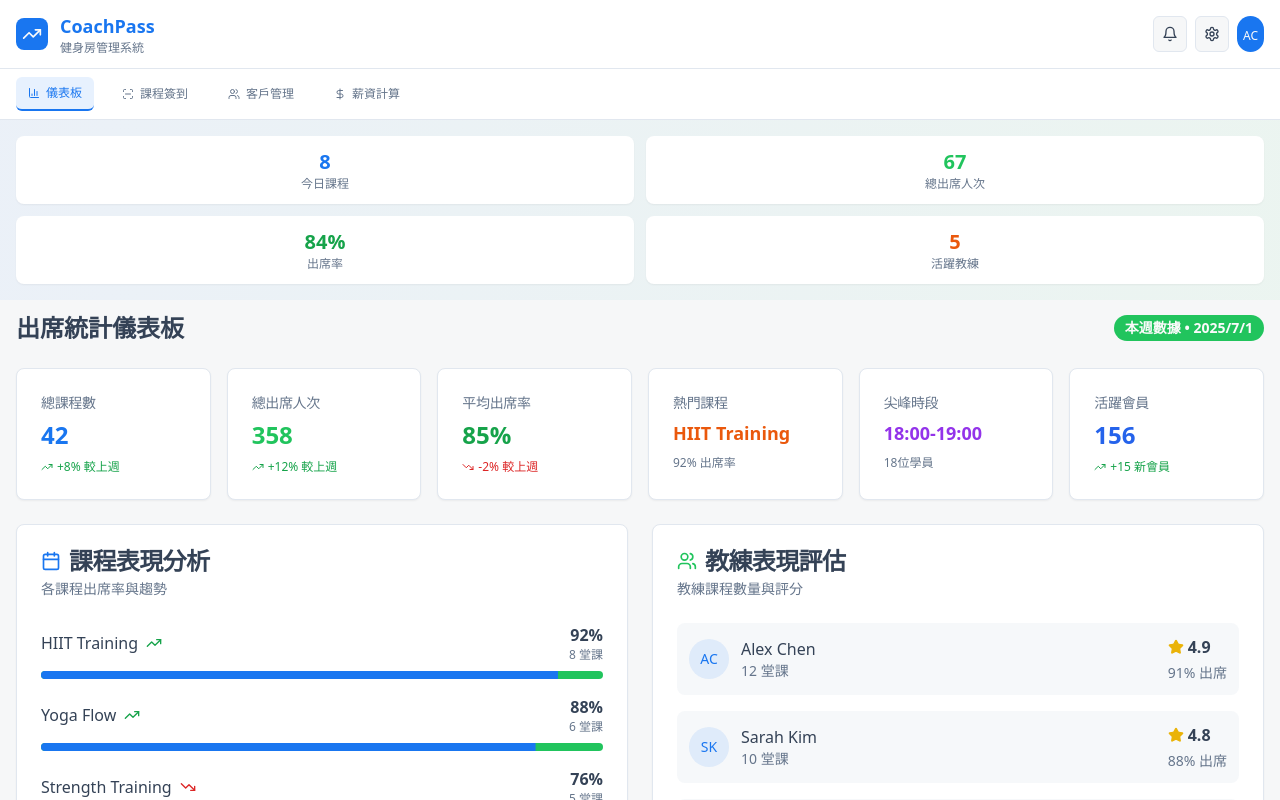
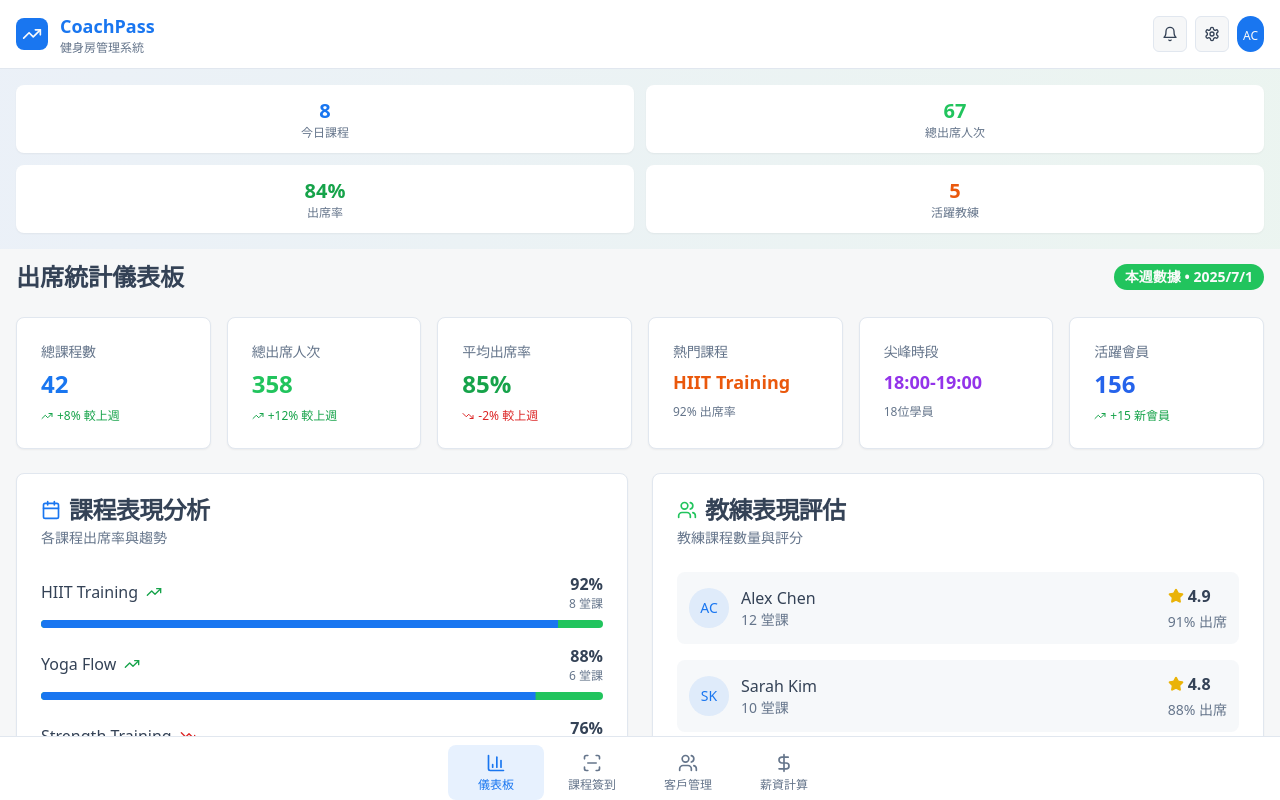
Before and after one commit to Sharney/coachpass-attendance-flow, a React (Vite) app: page / in a window 1280 px wide. Shown: the top 800 px of the page. Built offline with nearby package versions, Linux system fonts and the light colour scheme.

Commit message:
feat: Implement bottom navigation bar
Move "Dashboard", "Check-in", "Client Management", and "Payroll" to a bottom navigation bar for improved mobile navigation.

```diff
--- a/src/index.css
+++ b/src/index.css
@@ -92,6 +92,11 @@
   @apply grid-cols-1 gap-4;
 }
 
+/* Safe area support for iPhone */
+.safe-area-pb {
+  padding-bottom: env(safe-area-inset-bottom);
+}
+
 /* Mobile-first responsive adjustments */
 @media (max-width: 480px) {
   .container-iphone {
--- a/src/pages/Index.tsx
+++ b/src/pages/Index.tsx
@@ -28,6 +28,13 @@ const Index = () => {
     attendanceRate: 84,
     activeCoaches: 5
   };
+
+  const navItems = [
+    { id: 'dashboard', label: '儀表板', icon: BarChart3 },
+    { id: 'checkin', label: '課程簽到', icon: ScanLine },
+    { id: 'clients', label: '客戶管理', icon: Users },
+    { id: 'payroll', label: '薪資計算', icon: DollarSign },
+  ];
 
   const renderTabContent = () => {
     switch (activeTab) {
@@ -95,7 +102,7 @@ const Index = () => {
   };
 
   return (
-    <div className="min-h-screen bg-background">
+    <div className="min-h-screen bg-background pb-20">
       {/* Header */}
       <header className="bg-white border-b border-border px-4 py-3">
         <div className="flex justify-between items-center">
@@ -122,34 +129,6 @@ const Index = () => {
           </div>
         </div>
       </header>
-
-      {/* Navigation Tabs */}
-      <nav className="bg-white border-b border-border px-4 py-2 overflow-x-auto">
-        <div className="flex space-x-4 min-w-max">
-          {[
-            { id: 'dashboard', label: '儀表板', icon: BarChart3 },
-            { id: 'checkin', label: '課程簽到', icon: ScanLine },
-            { id: 'clients', label: '客戶管理', icon: Users },
-            { id: 'payroll', label: '薪資計算', icon: DollarSign },
-          ].map((tab) => {
-            const Icon = tab.icon;
-            return (
-              <button
-                key={tab.id}
-                onClick={() => setActiveTab(tab.id)}
-                className={`flex items-center space-x-1.5 px-3 py-2 text-xs font-medium rounded-md transition-colors whitespace-nowrap ${
-                  activeTab === tab.id
-                    ? 'bg-primary/10 text-primary border-b-2 border-primary'
-                    : 'text-muted-foreground hover:text-foreground hover:bg-muted/50'
-                }`}
-              >
-                <Icon className="h-3 w-3" />
-                <span>{tab.label}</span>
-              </button>
-            );
-          })}
-        </div>
-      </nav>
 
       {/* Today's Overview */}
       <div className="px-4 py-4 bg-gradient-to-r from-primary/5 to-secondary/5">
@@ -186,6 +165,32 @@ const Index = () => {
         {renderTabContent()}
       </main>
 
+      {/* Bottom Navigation Bar */}
+      <nav className="fixed bottom-0 left-0 right-0 bg-white border-t border-border px-2 py-2 safe-area-pb">
+        <div className="flex justify-around items-center max-w-sm mx-auto">
+          {navItems.map((tab) => {
+            const Icon = tab.icon;
+            const isActive = activeTab === tab.id;
+            return (
+              <button
+                key={tab.id}
+                onClick={() => setActiveTab(tab.id)}
+                className={`flex flex-col items-center space-y-1 px-3 py-2 rounded-lg transition-colors min-w-0 flex-1 ${
+                  isActive
+                    ? 'bg-primary/10 text-primary'
+                    : 'text-muted-foreground hover:text-foreground hover:bg-muted/50'
+                }`}
+              >
+                <Icon className={`h-5 w-5 ${isActive ? 'text-primary' : ''}`} />
+                <span className={`text-xs font-medium leading-tight text-center ${isActive ? 'text-primary' : ''}`}>
+                  {tab.label}
+                </span>
+              </button>
+            );
+          })}
+        </div>
+      </nav>
+
       {/* Check-in Modal */}
       <CheckInModal open={showCheckIn} onOpenChange={setShowCheckIn} />
     </div>
```
